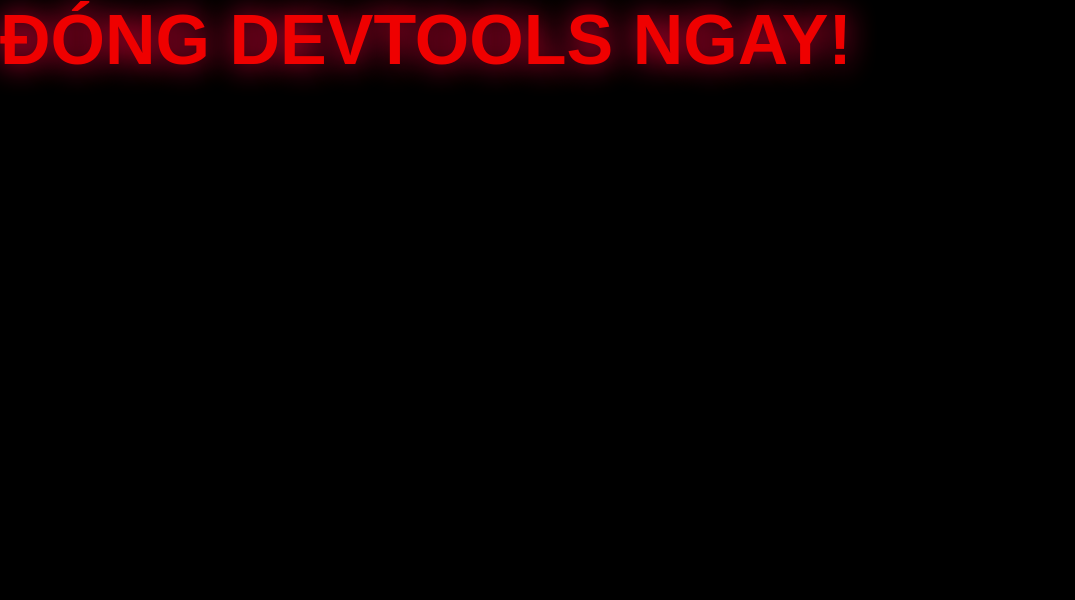
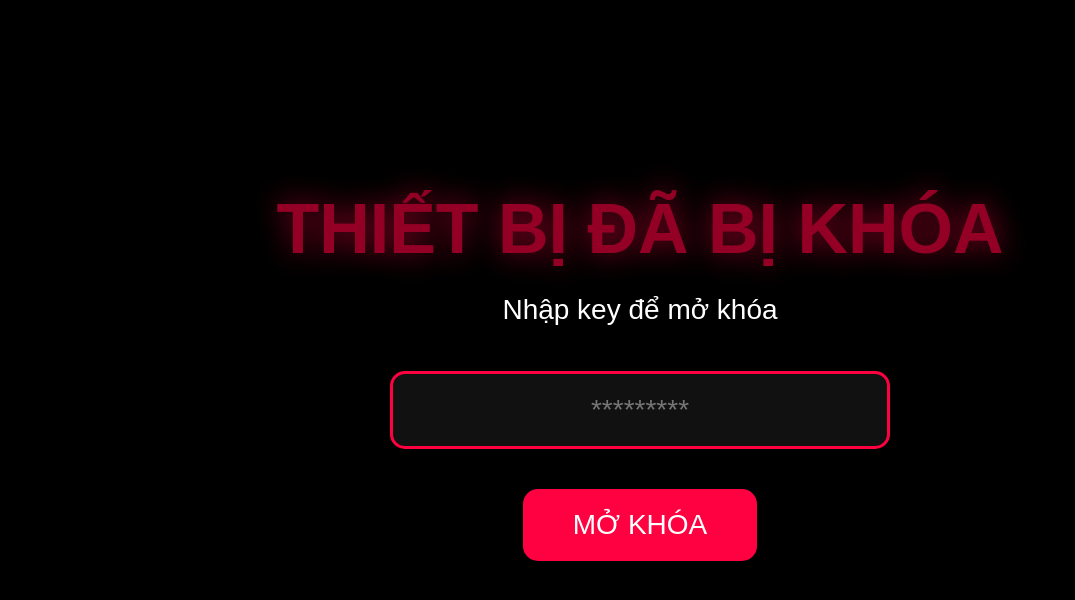
Before and after one commit to tsanduongvi123/khoa-may, a plain HTML site: page index.html in a window 1280 px wide. Shown: the whole page, without its empty margins (0-1075 px from the left). Drawn offline with Linux system fonts and the light colour scheme.

Commit message:
Update index.html

```diff
--- a/index.html
+++ b/index.html
@@ -2,20 +2,69 @@
 <html>
 <head>
   <meta charset="utf-8">
-  <meta name="viewport" content="width=device-width, initial-scale=1.0, maximum-scale=1.0, user-scalable=no">
+  <meta name="viewport"
+        content="width=device-width, initial-scale=1.0, maximum-scale=1.0, user-scalable=no">
   <title>LOCKED</title>
   <style>
     *{margin:0;padding:0;box-sizing:border-box}
-    html,body{height:100%;overflow:hidden;background:#000;color:#ff0040;font-family:Arial,sans-serif}
-    #lock{position:fixed;top:0;left:0;width:100vw;height:100vh;z-index:999999999;display:flex;flex-direction:column;align-items:center;justify-content:center;text-align:center;background:#000}
-    h1{font-size:70px;animation:pulse 1.5s infinite;text-shadow:0 0 30px #ff0040}
-    p{font-size:28px;margin:30px;color:#fff}
-    input{padding:20px;font-size:28px;width:90%;max-width:500px;margin:20px;border:3px solid #ff0040;background:#111;color:#fff;text-align:center;border-radius:15px}
-    button{padding:20px 50px;font-size:28px;background:#ff0040;color:#fff;border:none;border-radius:15px;margin-top:20px}
-    #wrong{color:#ff0040;font-size:24px;margin-top:20px;opacity:0}
-    @keyframes pulse{0%,100%{opacity:1}50%{opacity:0.6}}
-    @keyframes shake{0%,100%{transform:translateX(0)}25%{transform:translateX(-15px)}75%{transform:translateX(15px)}}
-    .shake{animation:shake 0.6s}
+    html,body{
+      height:100%;
+      overflow:hidden;
+      background:#000;
+      color:#ff0040;
+      font-family:Arial,sans-serif;
+    }
+
+    #lock{
+      position:fixed;top:0;left:0;width:100vw;height:100vh;
+      display:flex;flex-direction:column;align-items:center;justify-content:center;
+      text-align:center;
+      background:#000;
+      z-index:999999999;
+    }
+
+    h1{
+      font-size:70px;
+      animation:pulse 1.5s infinite;
+      text-shadow:0 0 30px #ff0040;
+    }
+
+    p{
+      font-size:28px;margin:25px;color:#fff
+    }
+
+    input{
+      padding:20px;font-size:28px;width:90%;max-width:500px;margin:20px;
+      border:3px solid #ff0040;background:#111;color:#fff;text-align:center;
+      border-radius:15px;outline:none;
+    }
+
+    button{
+      padding:20px 50px;font-size:28px;background:#ff0040;color:#fff;
+      border:none;border-radius:15px;margin-top:20px;
+      transition:0.2s;
+    }
+    button:hover{
+      transform:scale(1.05);
+      box-shadow:0 0 20px #ff0040;
+    }
+
+    #wrong{
+      color:#ff002b;font-size:26px;margin-top:20px;opacity:0;
+      transition:0.3s;
+    }
+
+    @keyframes pulse{
+      0%,100%{opacity:1}50%{opacity:0.55}
+    }
+
+    @keyframes shake{
+      0%,100%{transform:translateX(0)}
+      25%{transform:translateX(-18px)}
+      75%{transform:translateX(18px)}
+    }
+    .shake{animation:shake 0.4s}
+
   </style>
 </head>
 <body>
@@ -23,60 +72,95 @@
 <div id="lock">
   <h1>THIẾT BỊ ĐÃ BỊ KHÓA</h1>
   <p>Nhập key để mở khóa</p>
-  <input type="text" id="keyInput" placeholder="DGVIKAKAZZZ" autocomplete="off">
+
+  <input type="password" id="keyInput" placeholder="*********" autocomplete="off">
+
   <button onclick="unlock()">MỞ KHÓA</button>
+
   <div id="wrong">SAI KEY RỒI!</div>
 </div>
 
 <script>
   const CORRECT_KEY = "DGVIKAKAZZZ";
 
-  // VÔ HIỆU HÓA HOÀN TOÀN TRONG WEBVIEW
+  /* ————————————————————
+      CHỐNG COPY – CHỐNG CHỌN
+  ———————————————————— */
   document.oncontextmenu = () => false;
   document.onselectstart = () => false;
   document.ondragstart = () => false;
-  document.body.style.userSelect = 'none';
-  document.body.style.touchAction = 'none';
+  document.body.style.userSelect = "none";
+  document.body.style.webkitUserSelect = "none";
+  document.body.style.touchAction = "none";
 
-  // Chặn mọi phím (Back, Menu, Home trên Android khi dùng WebView)
-  document.addEventListener('keydown', e => e.preventDefault(), true);
-  document.addEventListener('keyup', e => e.preventDefault(), true);
+  /* ————————————————————
+      CHẶN PHÍM — CHẶN BACK
+  ———————————————————— */
+  document.addEventListener("keydown", e => e.preventDefault(), true);
+  document.addEventListener("keyup", e => e.preventDefault(), true);
 
-  // Chặn back button Android trong WebView
   history.pushState(null, null, location.href);
   window.onpopstate = () => history.pushState(null, null, location.href);
 
-  // Fullscreen thật
-  document.documentElement.requestFullscreen?.();
+  /* ————————————————————
+      FULLSCREEN THẬT
+  ———————————————————— */
+  function goFS(){
+    let el = document.documentElement;
+    if(el.requestFullscreen) el.requestFullscreen();
+    if(el.webkitRequestFullscreen) el.webkitRequestFullscreen();
+  }
+  setTimeout(goFS, 300);
 
-  // Chặn DevTools
+  /* ————————————————————
+      CHỐNG DEVTOOLS CHUẨN, KHÔNG BUG
+      — Không phá web, không false detect
+  ———————————————————— */
   setInterval(() => {
-    const devtools = /./;
-    devtools.toString = () => { document.body.innerHTML = '<h1 style="color:red">ĐÓNG DEVTOOLS NGAY!</h1>'; };
-    console.log(devtools);
-  }, 1000);
+    let wDiff = window.outerWidth - window.innerWidth;
+    let hDiff = window.outerHeight - window.innerHeight;
 
+    if (wDiff > 200 || hDiff > 200) {
+      document.body.innerHTML = `
+        <h1 style="color:red;text-align:center;margin-top:40vh;
+        font-size:55px;text-shadow:0 0 20px red">
+          ĐÓNG DEVTOOLS LẠI NGAY!
+        </h1>
+      `;
+    }
+  }, 600);
+
+  /* ————————————————————
+      UNLOCK
+  ———————————————————— */
   function unlock() {
-    const input = document.getElementById('keyInput').value.trim();
-    const msg = document.getElementById('wrong');
+    const input = document.getElementById("keyInput").value.trim();
+    const msg = document.getElementById("wrong");
+    const lock = document.getElementById("lock");
 
     if (input === CORRECT_KEY) {
-      document.getElementById('lock').style.display = 'none';
+      lock.style.opacity = "0";
+      lock.style.transition = "0.7s";
+      setTimeout(() => lock.style.display="none", 600);
+      navigator.vibrate?.(150);
       alert("ĐÃ MỞ KHÓA!");
     } else {
-      msg.style.opacity = '1';
-      msg.classList.add('shake');
-      navigator.vibrate?.([300,100,300,100,300]);
-      setTimeout(() => {
-        msg.style.opacity = '0';
-        msg.classList.remove('shake');
-      }, 2000);
-      document.getElementById('keyInput').value = '';
+      msg.style.opacity = "1";
+      msg.classList.add("shake");
+
+      navigator.vibrate?.([300,120,300]);
+
+      setTimeout(()=>{
+        msg.style.opacity = "0";
+        msg.classList.remove("shake");
+      },1500);
+
+      document.getElementById("keyInput").value = "";
     }
   }
 
-  // Tự động focus ô nhập
-  setTimeout(() => document.getElementById('keyInput').focus(), 500);
+  // Auto focus input
+  setTimeout(() => document.getElementById("keyInput").focus(), 500);
 </script>
 
 </body>
```
